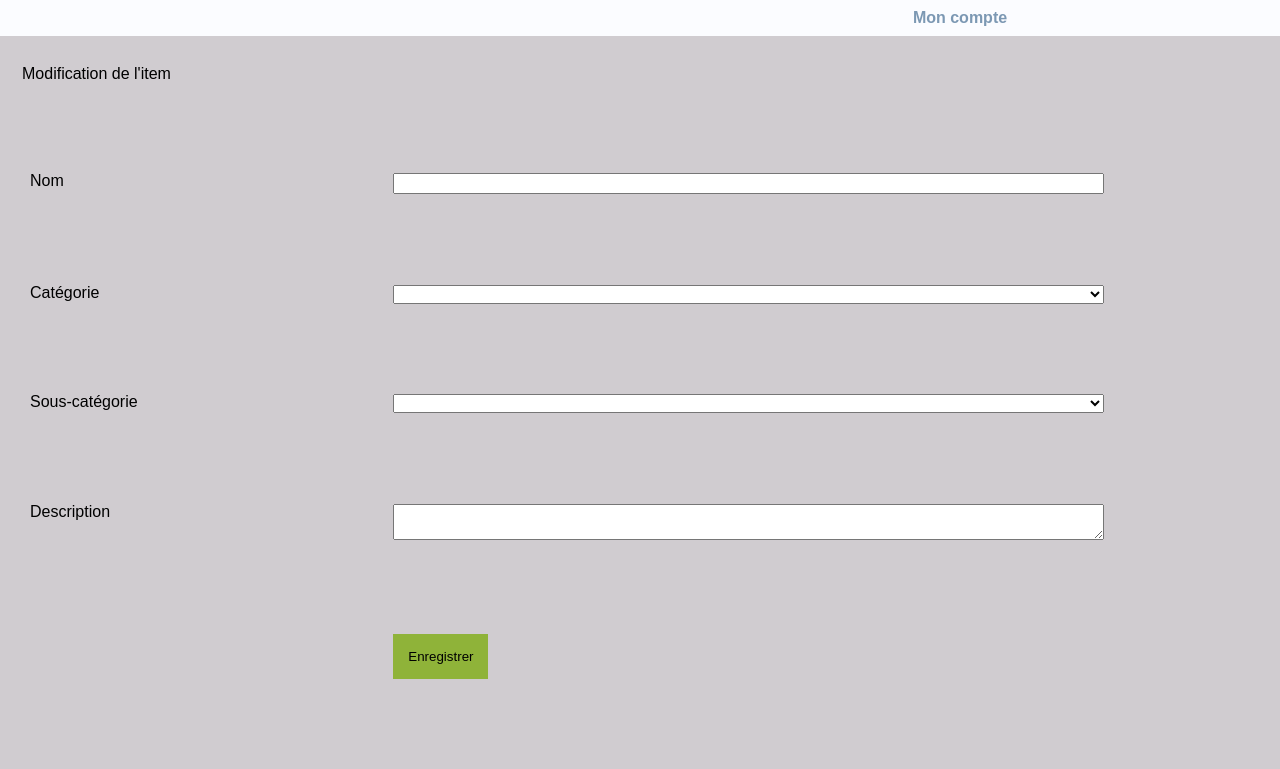
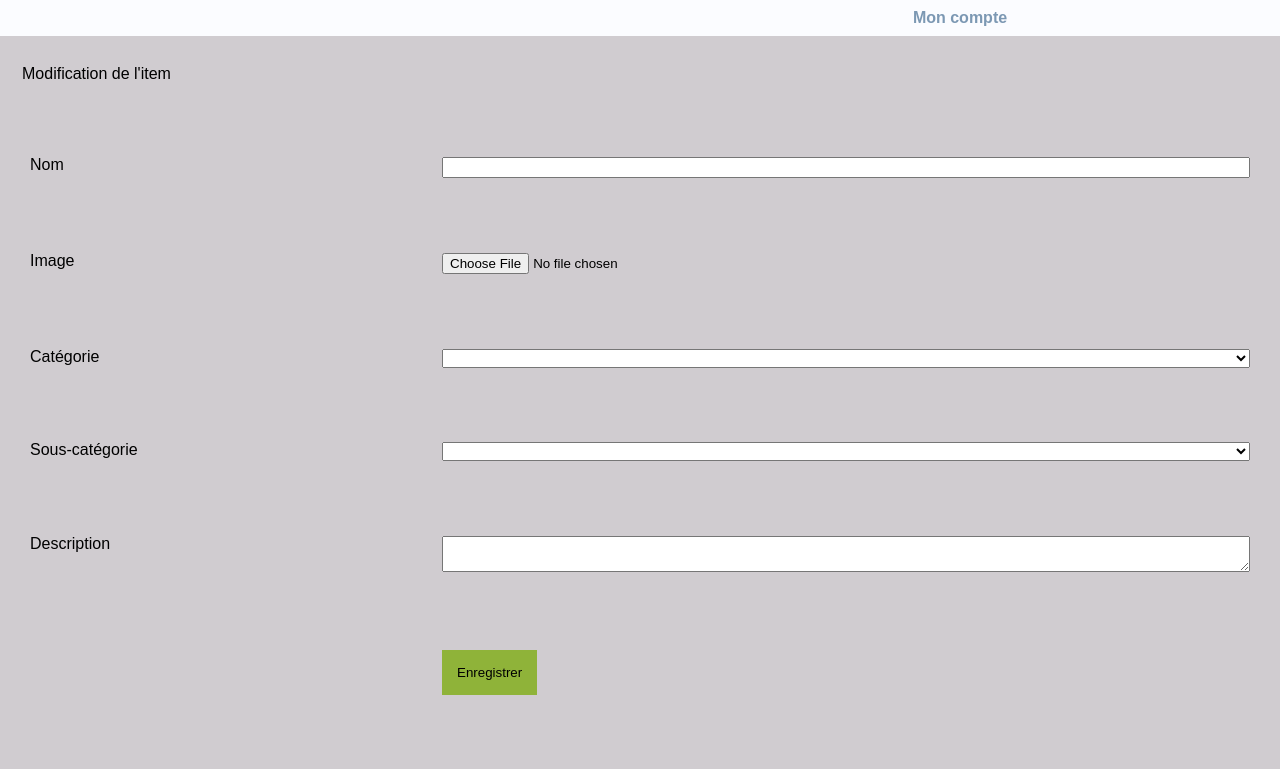
Before and after one commit to ruokki/PenguinPossess, a CodeIgniter app: page /database/index.php/user/manageItem/1 in a window 1280 px wide. Shown: the top 769 px of the page. Run offline with CodeIgniter, Linux system fonts and the light colour scheme; the visitor is signed in with stand-in values (Sample User, id 1); data that the repository does not hold is empty; some libraries are stand-ins or nearby versions.

Commit message:
Uplaod de l'image
Mise en place de l'upload de l'image + corrections sur les noms des champs

```diff
--- a/application/controllers/User.php
+++ b/application/controllers/User.php
@@ -65,21 +65,54 @@ class User extends CI_Controller {
             if($this->input->post()) {
                 $item = $this->input->post();
 
+                // Gestion des pistes pour un album
                 if(isset($item['track'])) {
                     $item['item_tracklist'] = implode(',', $item['track']);
                     unset($item['track']);
                 }
 
+                // Date création
                 $item['item_date_create'] = date('Ymd');
-                $item['item_img'] = '';
 
+                // Gestion de l'id
                 $idItem = 0;
                 if(isset($item['item_id'])) {
                     $idItem = $item['item_id'];
                     unset($item['item_id']);
                 }
 
-                $this->Item->setItem($item, $idItem);
+                // Gestion de l'upload de l'image
+                $item['item_img'] = '';
+                $config = array();
+                $this->load->library('upload', $config);
+
+                $config['upload_path']          = './userfile/img/' . $item['category_id'] . '/' . $item['subcategory_id'];
+                $config['allowed_types']        = 'gif|jpg|png';
+                $config['max_size']             = 2048;
+                $config['max_width']            = 1260;
+                $config['max_height']           = 1260;
+                $config['file_ext_tolower']     = TRUE;
+                $config['file_name']            = uniqid($this->session->user['id'] . '_');
+
+                $this->upload->initialize($config);
+
+                // On tente d'insérer le produit
+                $item['item_img'] = '';
+                $idItem = $this->Item->setItem($item, $idItem);
+
+                // Si l'insertion se fait, on finit l'upload du fichier
+                if(!is_dir($config['upload_path'])) {
+                    mkdir($config['upload_path'], 0777, TRUE);
+                }
+
+                if ( ! $this->upload->do_upload('item_img')) {
+                    $error = $this->upload->display_errors();
+                }
+                else {
+                    $data = array('upload_data' => $this->upload->data());
+                }
+                $idItem = $this->Item->setItem(array('item_img' => $this->upload->data('file_name')), $idItem);
+
             }
 
             $data = array(
--- a/application/models/item_model.php
+++ b/application/models/item_model.php
@@ -20,7 +20,7 @@ class item_model extends CI_Model {
         }
         else {
             $this->db->where('item_id', $idItem)
-                    ->update('item');
+                    ->update('item', $info);
         }
 
         return $idItem;
--- a/application/views/template/complInfo/anime.php
+++ b/application/views/template/complInfo/anime.php
@@ -63,7 +63,7 @@
         </div>
         <div class="col-xs-8">
             <div class="box">
-                <input type="text" name="item_season" id="seasonItem" />
+                <input type="text" name="item_seasons" id="seasonItem" />
             </div>
         </div>
     </div>
--- a/application/views/template/complInfo/bd.php
+++ b/application/views/template/complInfo/bd.php
@@ -21,7 +21,7 @@
         </div>
         <div class="col-xs-3">
             <div class="box">
-                <input type="text" name="item_idx_siblings" id="idxSiblingsItem" />
+                <input type="text" name="item_idx_sibling" id="idxSiblingsItem" />
             </div>
         </div>
         <div class="col-xs-1">/</div>
--- a/application/views/template/complInfo/comics.php
+++ b/application/views/template/complInfo/comics.php
@@ -35,7 +35,7 @@
         </div>
         <div class="col-xs-3">
             <div class="box">
-                <input type="text" name="item_idx_siblings" id="idxSiblingsItem" />
+                <input type="text" name="item_idx_sibling" id="idxSiblingsItem" />
             </div>
         </div>
         <div class="col-xs-1">/</div>
--- a/application/views/template/complInfo/livre.php
+++ b/application/views/template/complInfo/livre.php
@@ -35,7 +35,7 @@
         </div>
         <div class="col-xs-3">
             <div class="box">
-                <input type="text" name="item_idx_siblings" id="idxSiblingsItem" />
+                <input type="text" name="item_idx_sibling" id="idxSiblingsItem" />
             </div>
         </div>
         <div class="col-xs-1">/</div>
--- a/application/views/template/complInfo/manga.php
+++ b/application/views/template/complInfo/manga.php
@@ -21,7 +21,7 @@
         </div>
         <div class="col-xs-3">
             <div class="box">
-                <input type="text" name="item_idx_siblings" id="idxSiblingsItem" />
+                <input type="text" name="item_idx_sibling" id="idxSiblingsItem" />
             </div>
         </div>
         <div class="col-xs-1">/</div>
--- a/application/views/template/complInfo/serie.php
+++ b/application/views/template/complInfo/serie.php
@@ -63,7 +63,7 @@
         </div>
         <div class="col-xs-8">
             <div class="box">
-                <input type="text" name="item_season" id="seasonItem" />
+                <input type="text" name="item_seasons" id="seasonItem" />
             </div>
         </div>
     </div>
--- a/application/views/user/manageItem.php
+++ b/application/views/user/manageItem.php
@@ -1,4 +1,4 @@
-<form name="manageItem" method="POST" action="" class="row">
+<form name="manageItem" enctype="multipart/form-data" method="POST" action="" class="row">
     <h1>
         <?php if($cmd === 'create') : ?>
         Création d'un item
@@ -16,6 +16,20 @@
             <div class="col-xs-8">
                 <div class="box">
                     <input type="text" name="item_name" id="nameItem" />
+                </div>
+            </div>
+        </div>
+    </div>
+    <div class="col-xs-12">
+        <div class="row">
+            <div class="col-xs-4">
+                <div class="box">
+                    <label for="imgItem">Image</label>
+                </div>
+            </div>
+            <div class="col-xs-8">
+                <div class="box">
+                    <input type="file" name="item_img" id="imgItem" />
                 </div>
             </div>
         </div>
```
Also changed, not shown: 1 other file.
